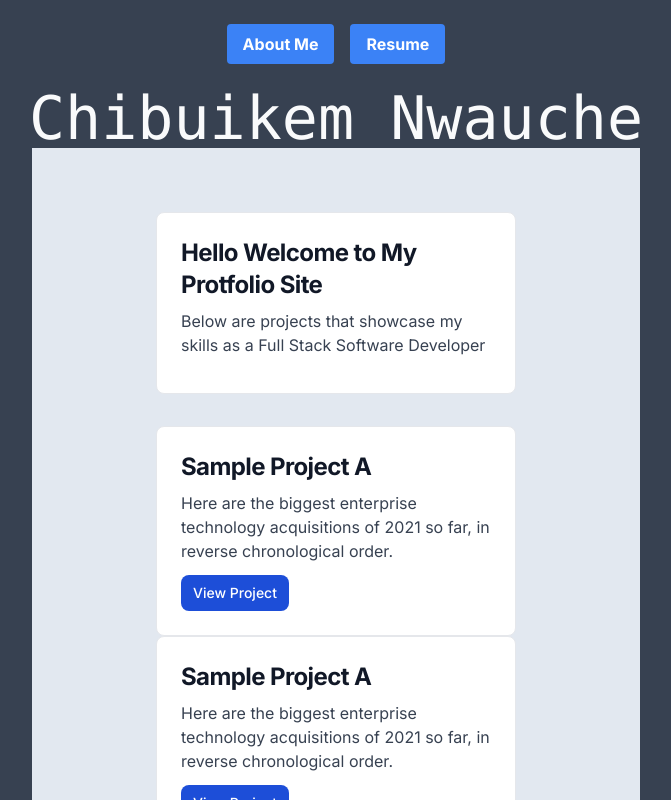
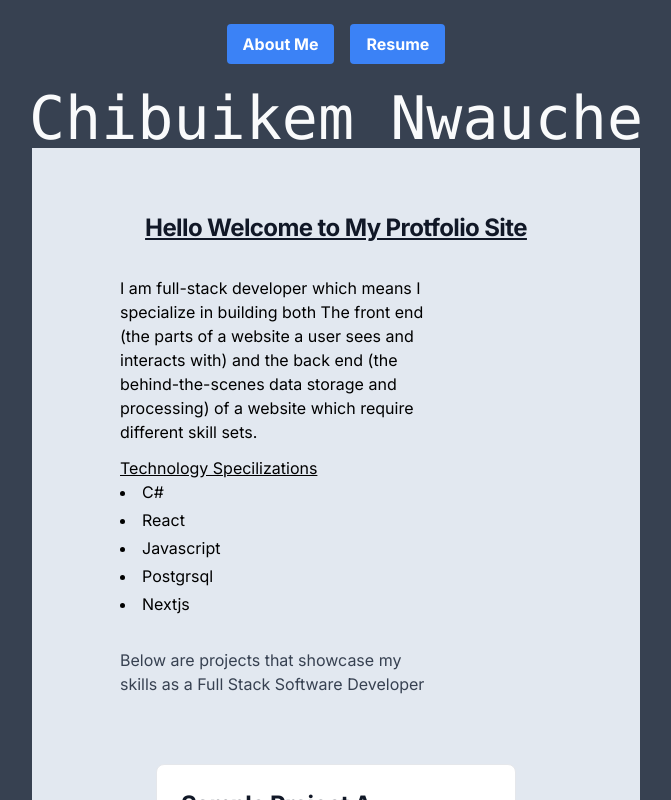
Before and after one commit to BobBrian/bryannwauchedotcom, a Next.js app: page / in a window 1280 px wide. Shown: the top 800 px of the page, without its empty margins (304-975 px from the left). Built offline with nearby package versions, Linux system fonts and the light colour scheme.

Commit message:
Post Changes

```diff
--- a/components/post.tsx
+++ b/components/post.tsx
@@ -31,16 +31,26 @@ export default function Post() {
     //max-w-5xl - This is the maximum width of the background are when in full screen
     //m-auto controls the margin of the background area
     // https://css-tricks.com/almanac/properties/p/padding/ (Info on Padding)
+    //max-w-md space-y-1 list-disc list-inside text-3xl mb-8
     <div className="bg-slate-200  w-[calc(50%-2rem)]  max-w-5xl pt-16 pr-16 pb-8 pl-16  m-auto z-2">
      {/* Main Project */}
-     <div className="flex justify-center items-center pb-8">
+     <a href="#">
+            <h5 className="mb-2 text-2xl font-bold tracking-tight text-gray-900 text-center underline">Hello Welcome to My Protfolio Site</h5>
+          </a>
+     <div className="flex  pb-8">
            {/* w-3/4 is what controls the width of the table */}
-          <div className="w-3/4  p-6 bg-white border border-gray-200 rounded-lg ">
-          <a href="#">
-            <h5 className="mb-2 text-2xl font-bold tracking-tight text-gray-900 ">Hello Welcome to My Protfolio Site</h5>
-          </a>
+          <div className="w-3/4  p-6 bg-transparent  ">
+          <p className="mb-3">I am full-stack developer which means I specialize in  building both The front end (the parts of a website a user sees and interacts with) and the back end (the behind-the-scenes data storage and processing) of a website which require different skill sets. </p>
+          <h2 className="underline">Technology Specilizations</h2>
+          <ul className="max-w-md space-y-1 list-disc list-inside  mb-8">
+            <li>C#</li>
+            <li>React</li>
+            <li>Javascript</li>
+            <li>Postgrsql</li>
+            <li>Nextjs</li>
+          </ul>
+
           <p className="mb-3 font-normal text-gray-700 dark:text-gray-400">Below are projects that showcase my skills as a Full Stack Software Developer</p>
-
           </div>
       </div>
       {/* Container for Other Projects */}
```
